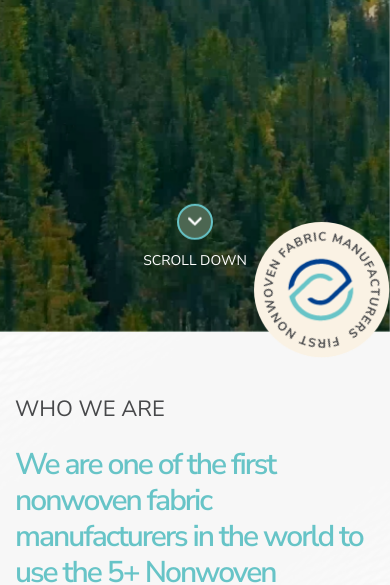
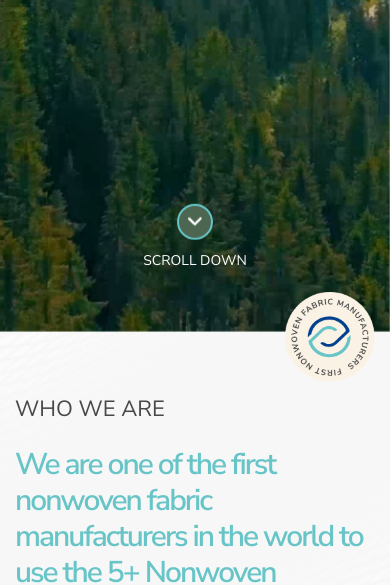
Before and after one commit to rupeshrajbhar/elixrr, a plain HTML site: page index.html in a window 390 px wide. Shown: the part 512-1097 px from the top of the page. Drawn offline with Linux system fonts and the light colour scheme; a web font is replaced by a local one.

Commit message:
home page done

```diff
--- a/scss/base.scss
+++ b/scss/base.scss
@@ -1038,8 +1038,8 @@ h6 {
       max-width: 210px;
       width: 210px;
       position: absolute;
-      top: calc(50% - 153px);
-      left: calc(50% - 153px);
+      top: calc(50% - 67px);
+      left: calc(50% - 105px);
       transition: 2s ease;
   }
 
@@ -1083,6 +1083,13 @@ h6 {
   background-size: 136px;
   transition: 0.5s ease;
   transition-delay: 0.3s;
+  @media (max-width: 992px) {
+    width: 90px;
+    height: 90px;
+    right: 15px;
+    top: -100px;
+    background-size: 90px;
+  }
 }
 .stamp:after {
   content: "";
@@ -1097,6 +1104,10 @@ h6 {
   background-repeat: no-repeat;
   -webkit-animation: 14s rotating 1s linear infinite;
   animation: 14s rotating 1s linear infinite;
+  @media (max-width: 992px) {
+    top: 7px;
+    left: 7px;
+  }
 }
 @-webkit-keyframes rotating {
   0% {
```
Also changed, not shown: css/index.css, 1 other file.
